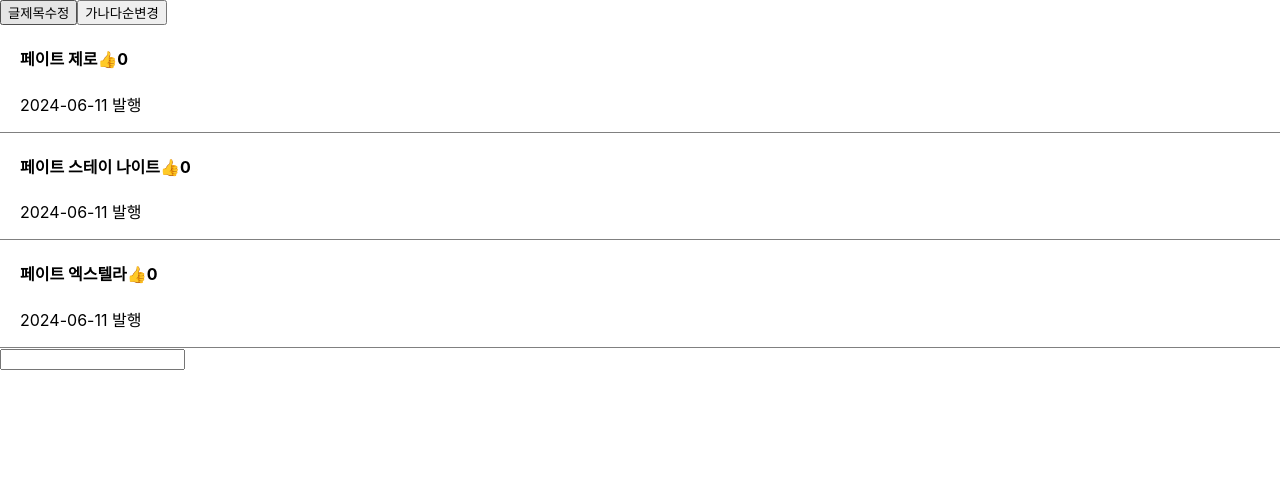
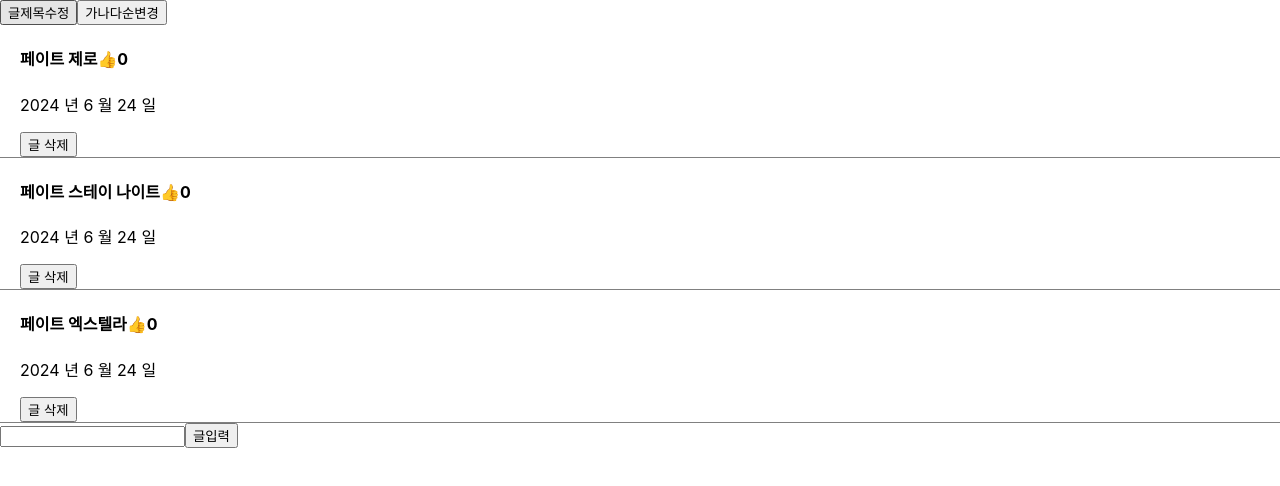
Before and after one commit to KIMHYUNGJU89/practice, a React (Create React App) app: page / in a window 1280 px wide. Shown: the top 486 px of the page. Built offline with nearby package versions, Linux system fonts and the light colour scheme.

Commit message:
react props,input  기능숙지

```diff
--- a/src/App.js
+++ b/src/App.js
@@ -3,21 +3,21 @@
 import { useState } from 'react';
 
 function App() {
-
+  let dates = nowDate();
   let[list,setList] = useState(['페이트 제로','페이트 스테이 나이트','페이트 엑스텔라']);
   let listCopy = [...list];
   let[good,setGood] = useState([]);
+  let[date,setDate] = useState([]);
   let[title,setTitle] = useState(0);
   let[modal,setModal] = useState(false);
   let modalCheck = true ;
-
-
+  let [userInput,inputSet] = useState('');
   return (
     <div className="App">
     <button onClick={() => {
       listCopy[2] = '페이트 그랜드 오더';
       setList(listCopy);
-    }}>글제목수정</button>
+      }}>글제목수정</button>
     <button onClick={() => {
       listCopy.sort();
       setList(listCopy);
@@ -27,6 +27,7 @@
     function(titleName,i)
     {
     good.push(0);
+    date.push(dates);
     return(
     <div className='list'>
     <h4 onClick={
@@ -39,19 +40,33 @@
       }
     }>
     {titleName}
-    <span onClick={() => {
+    <span onClick={(e) => {
+      e.stopPropagation();
       let goodCopy = [...good];
       goodCopy[i] = goodCopy[i] + 1;
       setGood(goodCopy)
-      }}>👍</span>{good[i]}
+      }}>👍{good[i]}</span>
     </h4>
-
-    <p>2024-06-11 발행</p>
+    <p>{date[i]}</p>
+    <button onClick={() => {
+      listCopy.splice(i,1);
+      setList(listCopy);
+    }}>글 삭제</button>
     </div>
     )
     })
     }
-    <input></input>
+    <input onChange={(e) =>
+      {inputSet(e.target.value);
+    }
+    }/>
+    <button onClick={()=>{
+      if(userInput !== ''){
+        listCopy.unshift(userInput);
+        }
+      setList(listCopy);
+
+    }}>글입력</button>
     {
       modal == true ? <Modal title = {title} list = {list} setList = {
         () => {
@@ -59,7 +74,7 @@
         setList(listCopy);
        }
     }
-    color={'yellow'} ></Modal> : null
+    color={'yellow'} /> : null
     }
     </div>
 
@@ -77,5 +92,11 @@
   );
 }
 
+function nowDate (){
+  let dates = new Date();
+  let months = dates.getMonth()+1;
+  return dates.getFullYear() + " 년 " + months+ " 월 " + dates.getDate() + " 일 ";
+}
+
 
 export default App;
```
